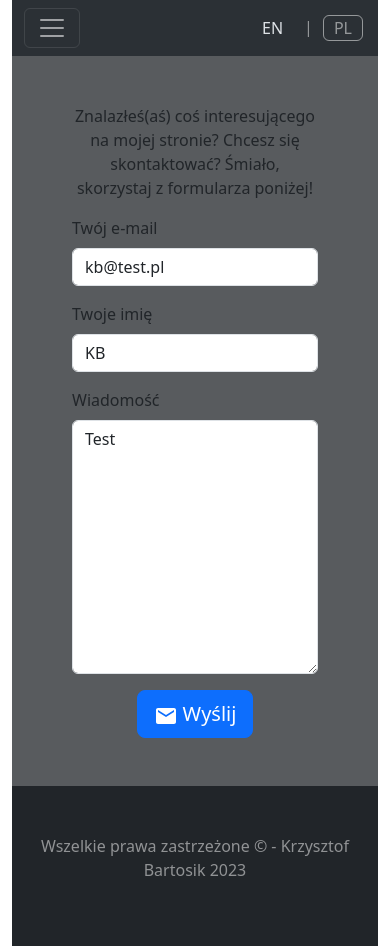
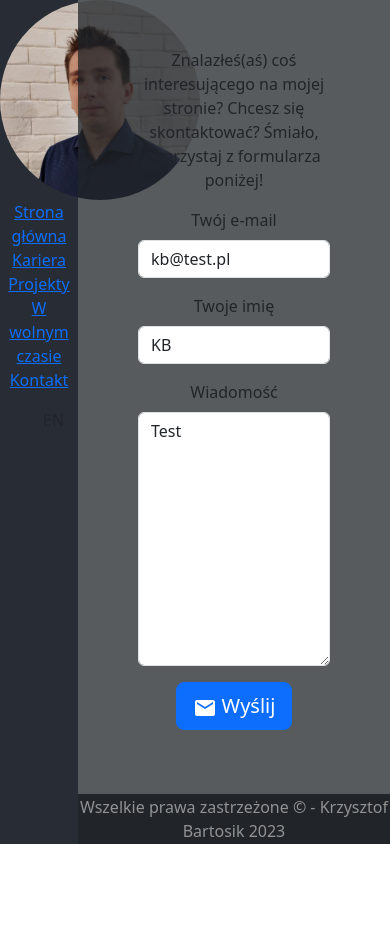
Before and after one commit to nitro03/portfolio, a React (Create React App) app in the folder client/: page /contact in a window 390 px wide. After the commit the page ends 844 px from the top, so only its background shows below. Built offline with nearby package versions, Linux system fonts and the light colour scheme.

Commit message:
new responsive menu

```diff
--- a/client/src/App.js
+++ b/client/src/App.js
@@ -1,25 +1,57 @@
-import React, {useEffect} from 'react';
+import React, {useEffect, useState} from 'react';
 import Menu from './components/Menu/Menu';
 import Content from './components/Content/Content';
 import Footer from './components/Footer/Footer';
 import {BrowserRouter as Router} from 'react-router-dom';
+
+import {Col, Container, Row} from 'react-bootstrap';
+import LangContextProvider from './contexts/LangContext';
 import './App.scss';
-import {Container} from 'react-bootstrap';
-import LangContextProvider from './contexts/LangContext';
+import classNames from 'classnames';
+
+const WIDTH_LG_BREAKPOINT = 991;
 
 function App() {
+    const [isMobile, setIsMobile] = useState(false);
+    const [windowSize, setWindowSize] = useState([
+        window.innerWidth,
+        window.innerHeight,
+    ]);
 
     useEffect(() => {
         document.title = 'Nitrax entertainment';
+        const handleWindowResize = () => {
+            const windowWidth = window.innerWidth;
+            const windowHeight = window.innerHeight;
+            setWindowSize([windowWidth, windowHeight]);
+            if(windowWidth <= WIDTH_LG_BREAKPOINT){
+                setIsMobile(true);
+            } else {
+                setIsMobile(false);
+            }
+        };
+
+        window.addEventListener('resize', handleWindowResize);
+
+        return () => {
+            window.removeEventListener('resize', handleWindowResize);
+        };
     }, []);
+
+    const classes = !isMobile ? "menu-container" : "menu-container-mobile";
+    const contentClasses = classNames("content-container", {
+        'mobile': isMobile
+    });
     return (
         <LangContextProvider>
             <Router>
-                <Container fluid={"xxl"}>
-                    <Menu/>
-                    <Content/>
-                    <Footer/>
-                </Container>
+                <div className={classes}>
+                    <Menu isMobile={isMobile}/>
+                    <div className={contentClasses}>
+                        <Content/>
+                        <Footer/>
+                    </div>
+                </div>
             </Router>
         </LangContextProvider>
     );
--- a/client/src/App.scss
+++ b/client/src/App.scss
@@ -1,6 +1,31 @@
 @import 'utils/constants';
+html {
+  height: 100%;
+}
 
-.App {
+body {
+  height: 100%;
+}
+
+main {
+  height: 100%;
+  overflow: scroll;
+}
+
+#root {
+  height: 100%;
+  width: 100%;
   text-align: center;
-  max-width: $resFullHD;
 }
+
+.content-container {
+  height: calc(100% - 50px);
+  width: 80vw;
+}
+.content-container.mobile{
+  width: 100vw;
+}
+
+.container-fluid {
+  height: 100%;
+}
--- a/client/src/components/Content/Content.js
+++ b/client/src/components/Content/Content.js
@@ -7,10 +7,15 @@ import Career from '../Career/Career';
 import Projects from '../Projects/Projects';
 import FreeTime from '../FreeTime/FreeTime';
 import Contact from '../Contact/Contact';
+import {Col, Container, Row} from 'react-bootstrap';
 
-function Content() {
+function Content(props) {
+
     return (
         <main className="content bg-dark bg-opacity-75 py-5 px-5">
+            <Container fluid className={"p-0"}>
+                <Row>
+                    <Col lg={12}>
                         <Routes>
                             <Route path="/" element={<Home/>} />
                             <Route path="/career" element={<Career/>} />
@@ -18,6 +23,10 @@ function Content() {
                             <Route path="/freetime" element={<FreeTime/>} />
                             <Route path="/contact" element={<Contact/>} />
                         </Routes>
+                    </Col>
+                </Row>
+            </Container>
+
         </main>
     );
 }
--- a/client/src/components/Footer/Footer.js
+++ b/client/src/components/Footer/Footer.js
@@ -10,10 +10,8 @@ Footer.propTypes = {};
 function Footer() {
     const {lang} = useContext(LangContext);
     return (
-        <footer className="footer py-5 bg-dark">
-            <Container className="px-4">
-                <p className="text-center text-white-50">{translator("copyrights", lang)}</p>
-            </Container>
+        <footer key="footer-key" className="bg-dark">
+            <span className="text-center text-white-50">{translator("copyrights", lang)}</span>
         </footer>
     );
 }
--- a/client/src/components/Footer/footer.scss
+++ b/client/src/components/Footer/footer.scss
@@ -1,6 +1,14 @@
 @import '../../utils/colors';
 
-.footer {
+footer {
+  position: relative;
+  bottom: 0px;
+  height: 50px;
+  width: 100%;
+  display: flex;
+  justify-content: center;
+}
 
-  bottom: 0;
+footer > span {
+  align-self: center;
 }
--- a/client/src/components/Menu/Menu.js
+++ b/client/src/components/Menu/Menu.js
@@ -1,40 +1,21 @@
 import React, {useContext} from 'react';
-import classNames from 'classnames';
-import translator from '../../i18n/translator';
+import PropTypes from 'prop-types';
 
 import "./menu.scss";
-import {Container, Nav, Navbar} from 'react-bootstrap';
-import {LangContext} from '../../contexts/LangContext';
+import MenuMobile from './MenuMobile';
+import SideMenu from './SideMenu';
 
-Menu.propTypes = {};
+Menu.propTypes = {
+    isMobile: PropTypes.bool
+};
 
-function Menu() {
-    const activeKey = window?.location?.pathname;
-    const {lang, setLang} = useContext(LangContext);
+function Menu(props) {
+    const {isMobile} = props;
 
-    return (
-        <Navbar expand="lg" className="bg-body-tertiary justify-content-center" data-bs-theme="dark">
-            <Container>
-                <Navbar.Toggle aria-controls="basic-navbar-nav" />
-                <Navbar.Collapse id="basic-navbar-nav">
-                    <Nav className="me-auto" activeKey={activeKey}>
-                        <Nav.Link href="/">{translator( "home", lang)}</Nav.Link>
-                        <Nav.Link href="/career">{translator( "Career", lang)}</Nav.Link>
-                        <Nav.Link href="/projects">{translator( "Projects", lang)}</Nav.Link>
-                        <Nav.Link href="/freetime">{translator( "Free_Time", lang)}</Nav.Link>
-                        <Nav.Link href="/contact">{translator( "Contact", lang)}</Nav.Link>
-                    </Nav>
-                </Navbar.Collapse>
-                <div className="justify-content-end ">
-                    <ul className="lang-change text-white-50">
-                        <li className={classNames("btn", {active: lang === "en"})} onClick={()=>{setLang("en")}}>EN</li>
-                        <li>|</li>
-                        <li className={classNames("btn",{active: lang === "pl"})} onClick={()=>{setLang("pl")}}>PL</li>
-                    </ul>
-                </div>
-            </Container>
-        </Navbar>
-    );
+    if (isMobile) {
+        return (<MenuMobile/>);
+    }
+    return (<SideMenu/>);
 }
 
 export default Menu;
--- /dev/null
+++ b/client/src/components/Menu/MenuMobile.js
@@ -0,0 +1,41 @@
+import React, {useContext} from 'react';
+import classNames from 'classnames';
+import translator from '../../i18n/translator';
+
+import "./menu.scss";
+import {Container, Nav, Navbar} from 'react-bootstrap';
+import {LangContext} from '../../contexts/LangContext';
+import {Link} from 'react-router-dom';
+
+MenuMobile.propTypes = {};
+
+function MenuMobile() {
+    const activeKey = window?.location?.pathname;
+    const {lang, setLang} = useContext(LangContext);
+
+    return (
+        <Navbar expand="lg" className="bg-body-tertiary justify-content-center" data-bs-theme="dark">
+            <Container>
+                <Navbar.Toggle aria-controls="basic-navbar-nav" />
+                <Navbar.Collapse id="basic-navbar-nav">
+                    <Nav className="me-auto" activeKey={activeKey}>
+                        <Nav.Link><Link to='/'>{translator( "home", lang)}</Link></Nav.Link>
+                        <Nav.Link><Link to='/career'>{translator( "Career", lang)}</Link></Nav.Link>
+                        <Nav.Link><Link to='/projects'>{translator( "Projects", lang)}</Link></Nav.Link>
+                        <Nav.Link><Link to='/freetime'>{translator( "Free_Time", lang)}</Link></Nav.Link>
+                        <Nav.Link><Link to='/contact'>{translator( "Contact", lang)}</Link></Nav.Link>
+                    </Nav>
+                </Navbar.Collapse>
+                <div className="justify-content-end ">
+                    <ul className="lang-change text-white-50">
+                        <li className={classNames("btn", {active: lang === "en"})} onClick={()=>{setLang("en")}}>EN</li>
+                        <li>|</li>
+                        <li className={classNames("btn",{active: lang === "pl"})} onClick={()=>{setLang("pl")}}>PL</li>
+                    </ul>
+                </div>
+            </Container>
+        </Navbar>
+    );
+}
+
+export default MenuMobile;
--- /dev/null
+++ b/client/src/components/Menu/SideMenu.js
@@ -0,0 +1,59 @@
+import React, {useContext} from 'react';
+import classNames from 'classnames';
+import translator from '../../i18n/translator';
+
+import "./menu.scss";
+import {Container, Image, Nav, Navbar} from 'react-bootstrap';
+import {LangContext} from '../../contexts/LangContext';
+import {Link} from 'react-router-dom';
+import myPic from './img/kb.jpg';
+
+Menu.propTypes = {};
+
+function Menu() {
+    const activeKey = window?.location?.pathname;
+    const {lang, setLang} = useContext(LangContext);
+
+
+    const renderAvatar = () => {
+        return (<div>
+            <Image className='avatar-pic' src={myPic} roundedCircle/>
+        </div>);
+    };
+    const renderMenuItems = () => {
+        return (<div>
+                <Nav.Link><Link to='/'>{translator("home", lang)}</Link></Nav.Link>
+                <Nav.Link><Link to='/career'>{translator("Career", lang)}</Link></Nav.Link>
+                <Nav.Link><Link to='/projects'>{translator("Projects", lang)}</Link></Nav.Link>
+                <Nav.Link><Link to='/freetime'>{translator("Free_Time", lang)}</Link></Nav.Link>
+                <Nav.Link><Link to='/contact'>{translator("Contact", lang)}</Link></Nav.Link>
+            </div>
+        );
+    }
+
+    const renderLangChanger = () => {
+        return (<div className="justify-content-end ">
+            <ul className="lang-change text-white-50">
+                <li className={classNames("btn", {active: lang === "en"})} onClick={() => {
+                    setLang("en")
+                }}>EN
+                </li>
+                <li>|</li>
+                <li className={classNames("btn", {active: lang === "pl"})} onClick={() => {
+                    setLang("pl")
+                }}>PL
+                </li>
+            </ul>
+        </div>);
+    }
+
+    return (
+        <nav className="menu-sideMenu">
+            {renderAvatar()}
+            {renderMenuItems()}
+            {renderLangChanger()}
+        </nav>
+    );
+}
+
+export default Menu;
--- a/client/src/components/Menu/menu.scss
+++ b/client/src/components/Menu/menu.scss
@@ -1,10 +1,29 @@
+$menu-bg-color: #282c34;
+$avatarSize: 200px;
+
+.menu-container {
+  display: flex;
+  height: 100%;
+}
+
+.menu-container-mobile {
+  display: flex;
+  flex-direction: column;
+}
+
 .menu {
-  background: #282c34;
+  background: $menu-bg-color;
   height: 50px;
 }
 
+.menu-sideMenu {
+  background: $menu-bg-color;
+  width: 20vw;
+  height: 100%;
+}
+
 .lang-change {
-  position: absolute;
+  align-self: flex-end;
   top: 0;
   margin-top: 15px;
   right:0;
@@ -16,3 +35,8 @@
 .lang-change li{
   padding: 0 10px;
 }
+
+.avatar-pic {
+  width: $avatarSize;
+  height: $avatarSize;
+}
--- a/client/src/i18n/dictionaries/pl.json
+++ b/client/src/i18n/dictionaries/pl.json
@@ -25,9 +25,9 @@
   "gaming_title": "Gaming",
   "gaming_desc": "Gry wideo to moja pasja od małego. Jedni z tego wyrastaja, a ja chyba nie :) Nie jestem specjalnie wybredny, lubię każdy gatunek gier - zręcznościowe, strzelanki, strategie, logiczne, ale chyba najbardziej wszelkiego rodzaju RPG. Jeśli chcesz w coś popykać to istnieje spora szansa, że się uda ;) Poniżej zamieszczam niżej linki do platform. Możesz pisać, śmiało!",
   "sport_title": "Sport",
-  "sport_desc": "Uwielbiam sport! Oglądać, uprawiać (o ile mam czas), zwłaszcza piłkę nożną. Jako nastolatek grałem w klubie w rodzinnym mieście, jednak los chciał, abym swoją karierę kontynuował przed komupterem, zamiast na boisku :) Oprócz piłki noznej, która zdecydowanie jest moim numerem jeden, chętnie obejrzę wszelkie zmagania, zwłaszcza, jeśli występują zawodnicy z biało-czerwonym orłem na piersi. Jedynie golfa nie bardzo rozumiem, chociaż chciałbym kiedyś spróbować zagrać :)",
+  "sport_desc": "Uwielbiam sport! Oglądać, uprawiać (o ile mam czas), zwłaszcza piłkę nożną. Jako nastolatek grałem w klubie w rodzinnym mieście, jednak los chciał, abym swoją karierę kontynuował przed komputerem, zamiast na boisku :) Oprócz piłki noznej, która zdecydowanie jest moim numerem jeden, chętnie obejrzę wszelkie zmagania, zwłaszcza, jeśli występują zawodnicy z biało-czerwonym orłem na piersi. Jedynie golfa nie bardzo rozumiem, chociaż chciałbym kiedyś spróbować zagrać :)",
   "horus_title": "Horus (bengal)",
-  "horus_desc": "Mój kot - łobuz. Urodzony w lipcu 2022, pełen energii rozrabiaka. Horusio jest kotem bengalskim, poniżej wrzucam link do wikipedii. Wszędzie go pełno, uwielbia przeszkadzać w mopowaniu podłogi. Jednak jak już skończy rozrabiać, jest to najukochańszy i najfajniejszy kot na świecie. Zna kilka sztuczek, a za \"smaczki\" zrobi wszystko. Niektórzy twierdzą, że to pies, tylko trochę inaczej wygląda.",
+  "horus_desc": "Nasz kot - łobuz. Urodzony w lipcu 2022, pełen energii rozrabiaka. Horusio jest kotem bengalskim, poniżej wrzucam link do wikipedii. Wszędzie go pełno, uwielbia przeszkadzać w mopowaniu podłogi. Jednak jak już skończy rozrabiać, jest to najukochańszy i najfajniejszy kot na świecie. Zna kilka sztuczek, a za \"smaczki\" zrobi wszystko. Niektórzy twierdzą, że to pies, tylko trochę inaczej wygląda.",
   "modelling_title": "Modelarstwo",
   "modelling_desc": "Początkiem 2023 roku wróciłem do tego hobby sprzed lat. Jako dziecko sklejałem modele, jednak dopiero po reaktywacji tego zajęcia zobaczyłem jakie dzieła sztuki są w stanie zrobić najlepsi modelarze. Mnie do nich jeszcze wiele brakuje, ale mój pierwszy model F-14 Tomcat który jest obok, uważam, że wyszedł nienajgorzej. Kolejne projekty już są na horyzoncie!",
   "dyi_title": "Majsterkowanie",
```
Also changed, not shown: client/src/components/Home/Home.js (+4 -5 lines), client/src/components/Home/home.scss (added), client/src/components/Menu/img/kb.jpg (added). Lines whose indentation alone changed are shown as unchanged.
